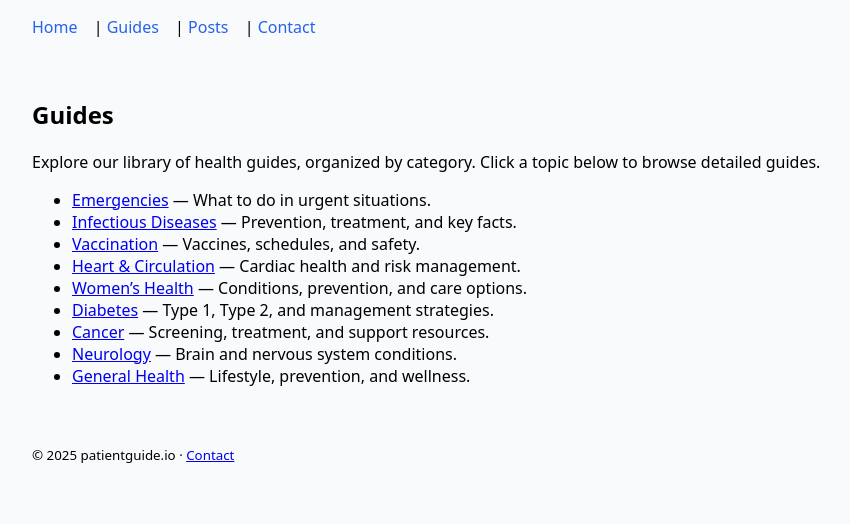
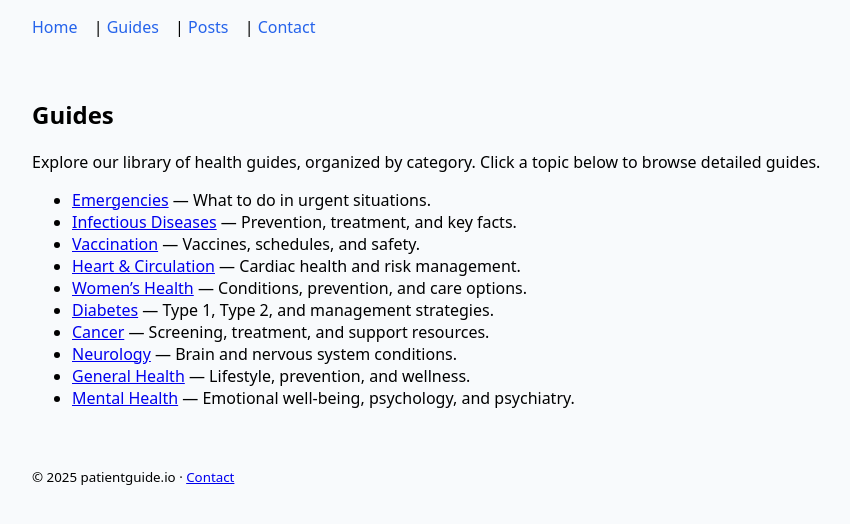
Before and after one commit to wavechecker/thought-archive, an Astro site: page /guides in a window 1280 px wide. Shown: the whole page, without its empty margins (128-978 px from the left). Built offline with nearby package versions, Linux system fonts and the light colour scheme; Astro itself is replaced by a stand-in of ours.

Commit message:
Guides: add Mental Health category to index page

```diff
--- a/src/pages/guides/index.astro
+++ b/src/pages/guides/index.astro
@@ -17,6 +17,7 @@ import Layout from "@/layouts/Layout.astro";
       <li><a href="/guides/cancer/">Cancer</a> — Screening, treatment, and support resources.</li>
       <li><a href="/guides/neurology/">Neurology</a> — Brain and nervous system conditions.</li>
       <li><a href="/guides/general-health/">General Health</a> — Lifestyle, prevention, and wellness.</li>
+      <li><a href="/guides/mental-health/">Mental Health</a> — Emotional well-being, psychology, and psychiatry.</li>
     </ul>
   </section>
 </Layout>
```
